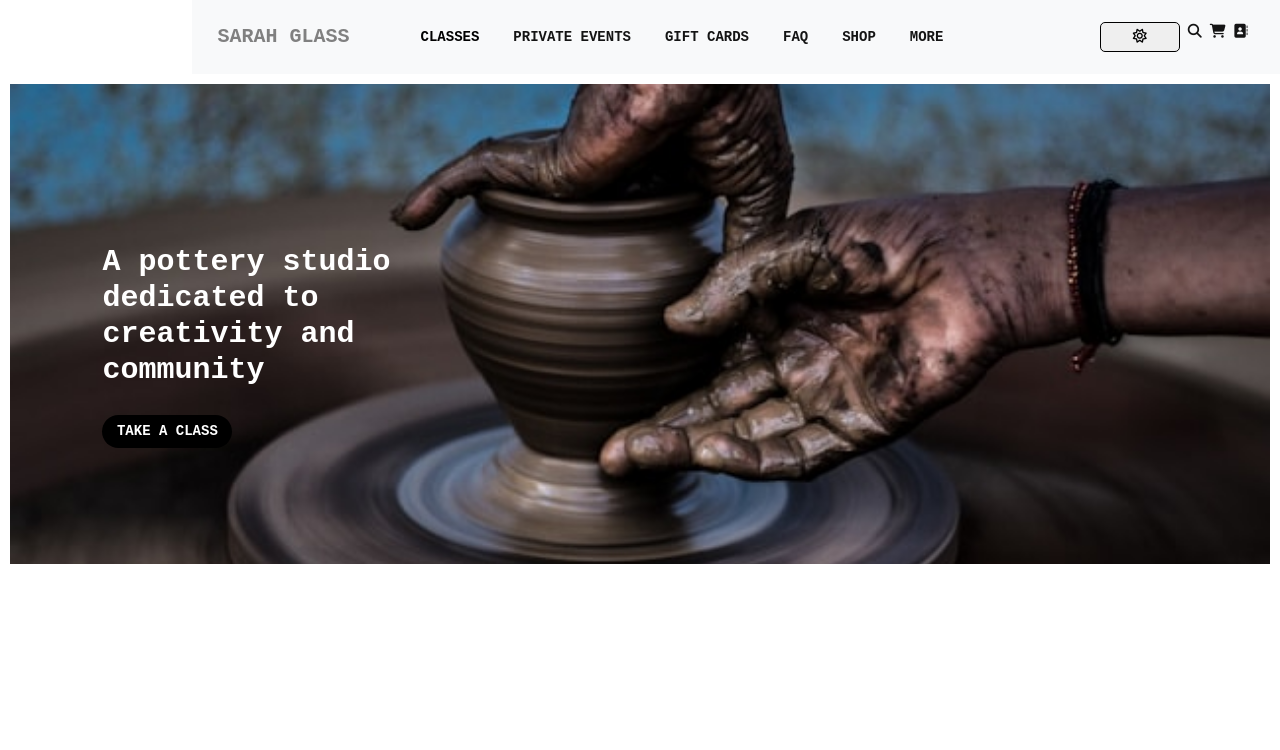
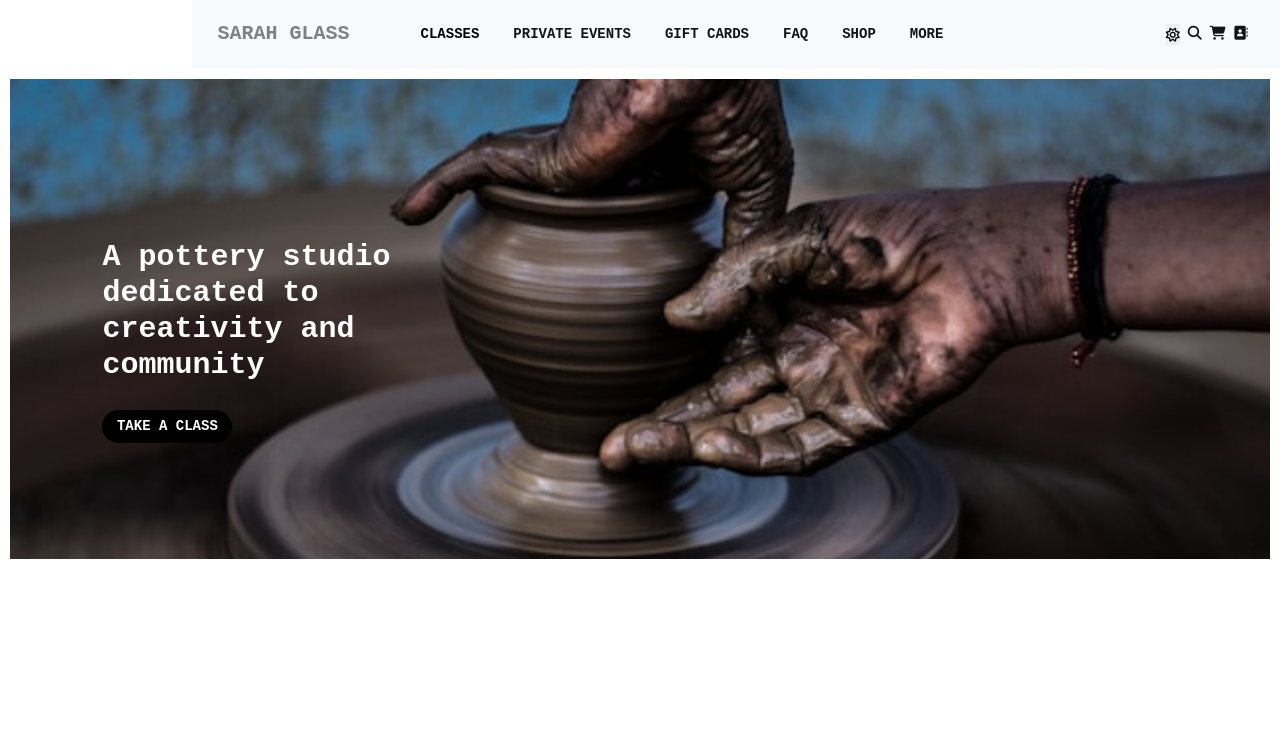
Before and after one commit to Marg94/EntregaJS, a plain HTML site: page index.html in a window 1280 px wide. Shown: the top 750 px of the page. Drawn offline with nearby package versions, Linux system fonts and the light colour scheme.

Commit message:
Some changes

```diff
--- a/css/style.css
+++ b/css/style.css
@@ -81,12 +81,8 @@
     scale: 1.1;
 }
 #btn-mode{
-    font-size: 12px;
-    border: 1px solid black;
-    border-radius: 5px;
-    color: black;
-    padding: 5px;
-    width: 80px;
+border: none;
+
 }
 body{
     background-color: white;
```
